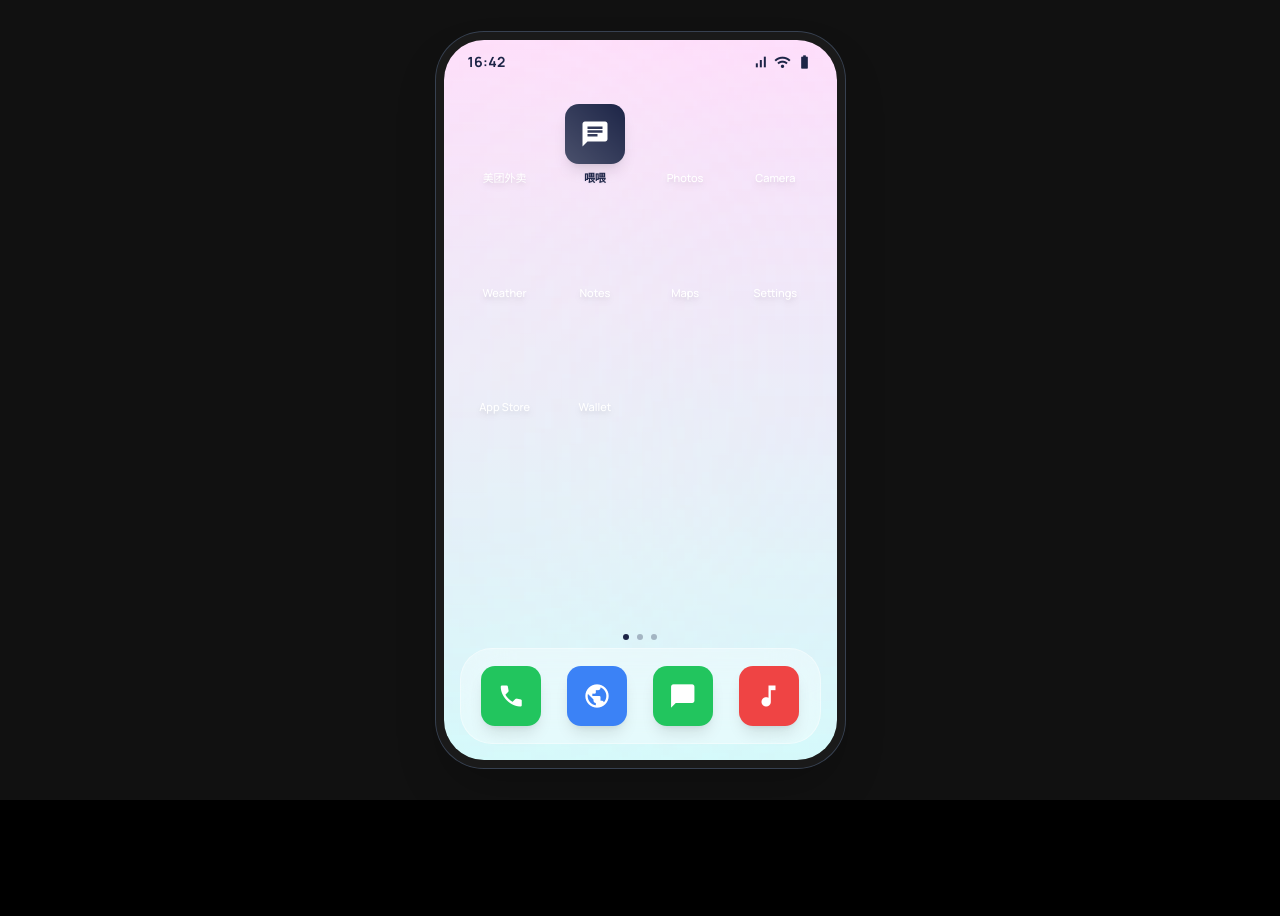
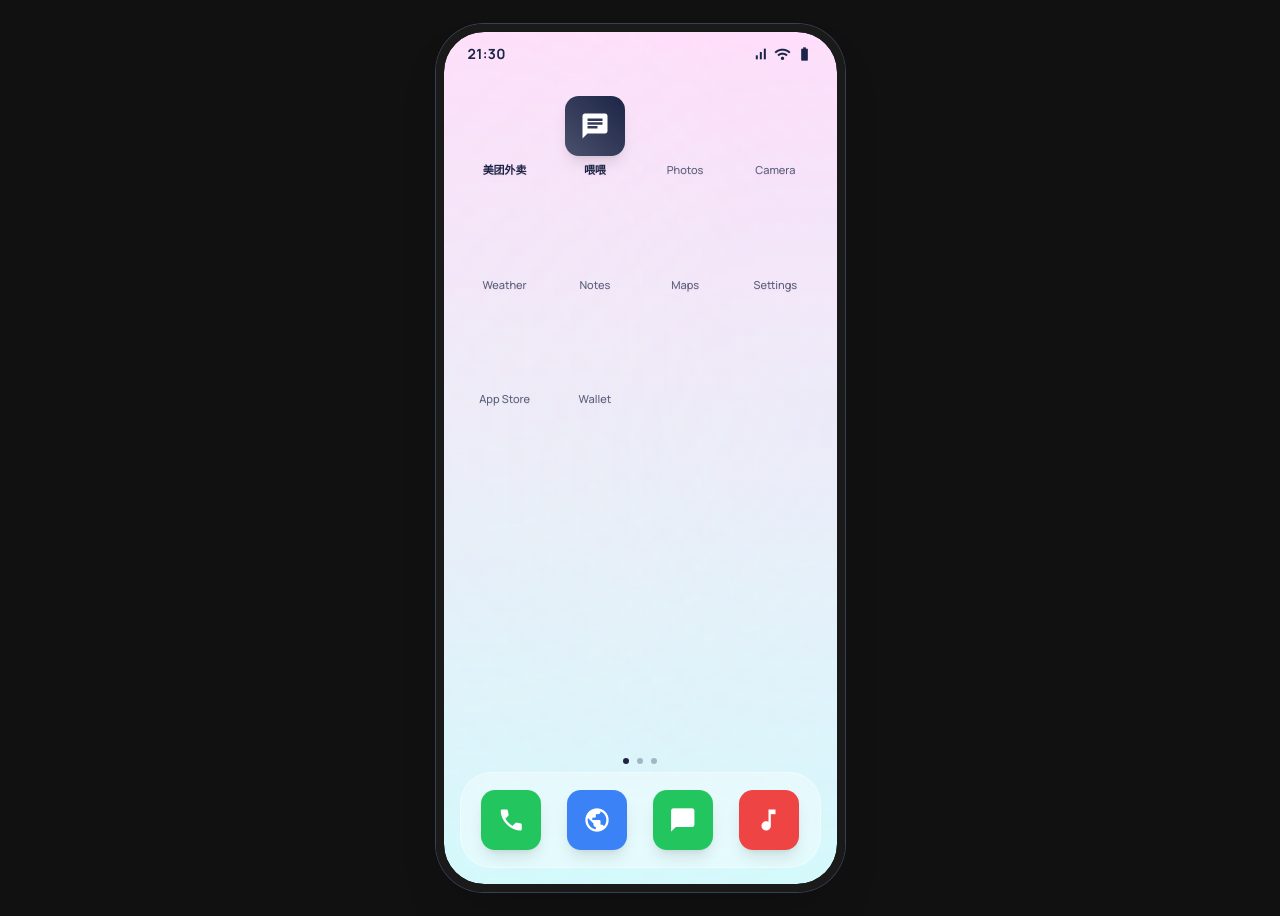
Before and after one commit to stars3340/weiwei-web-mockup, a React (Vite) app: page / in a window 1280 px wide. Before the commit the page ends 800 px from the top, so only its background shows below. Built offline with nearby package versions, Linux system fonts and the light colour scheme.

Commit message:
fix: keep figma aspect ratio and polish os home

```diff
--- a/src/App.tsx
+++ b/src/App.tsx
@@ -199,16 +199,9 @@ const App: React.FC = () => {
 
   return (
     <div className="min-h-screen w-full bg-[#111] text-white flex justify-center items-center overflow-hidden py-4 sm:py-8">
-      {/*
-        Fixed Container to simulate mobile view.
-        overflow-hidden here ensures no outer scroll.
-        Inner components must handle their own scrolling via flex-1 overflow-y-auto
-      */}
-      <div
-        className="bg-black relative shadow-2xl rounded-[48px] border-[8px] border-[#1a1a1a] ring-1 ring-gray-700 overflow-hidden"
-        style={{ width: 393, height: 852, boxSizing: 'content-box', maxWidth: '95vw', maxHeight: '90vh' }}
-      >
-        {renderView()}
+      <div className="relative" style={{ width: 'min(393px, 95vw)', aspectRatio: '393 / 852' }}>
+        <div className="absolute inset-0 bg-black rounded-[40px] overflow-hidden shadow-2xl">{renderView()}</div>
+        <div className="absolute -inset-2 rounded-[48px] border-[8px] border-[#1a1a1a] ring-1 ring-gray-700 pointer-events-none"></div>
       </div>
     </div>
   );
--- a/src/screens/HomeScreen.tsx
+++ b/src/screens/HomeScreen.tsx
@@ -5,7 +5,7 @@ interface Props {
 }
 
 const HomeScreen: React.FC<Props> = ({ onOpenApp }) => {
-  const currentTime = new Date().toLocaleTimeString('zh-CN', { hour: '2-digit', minute: '2-digit', hour12: false });
+  const currentTime = '21:30';
 
   return (
     <div className="relative w-full h-full overflow-hidden animate-fade-in">
@@ -40,7 +40,7 @@ const HomeScreen: React.FC<Props> = ({ onOpenApp }) => {
           <div className="size-[60px] rounded-[14px] bg-[#FFC300] flex items-center justify-center shadow-lg group-active:scale-90 transition-transform duration-200">
              <span className="material-symbols-outlined text-[#333] text-[32px]">lunch_dining</span>
           </div>
-          <span className="text-white text-[11px] font-medium drop-shadow-md">美团外卖</span>
+          <span className="text-[#1D2547] text-[11px] font-semibold drop-shadow-sm">美团外卖</span>
         </div>
 
         {/* WeiWei */}
@@ -60,7 +60,7 @@ const HomeScreen: React.FC<Props> = ({ onOpenApp }) => {
             }`}>
               <div className="opacity-80 mix-blend-multiply"></div>
             </div>
-            <span className="text-white text-[11px] font-medium drop-shadow-md">{app}</span>
+            <span className="text-[#1D2547] text-[11px] font-medium opacity-70 drop-shadow-sm">{app}</span>
           </div>
         ))}
       </div>
```
